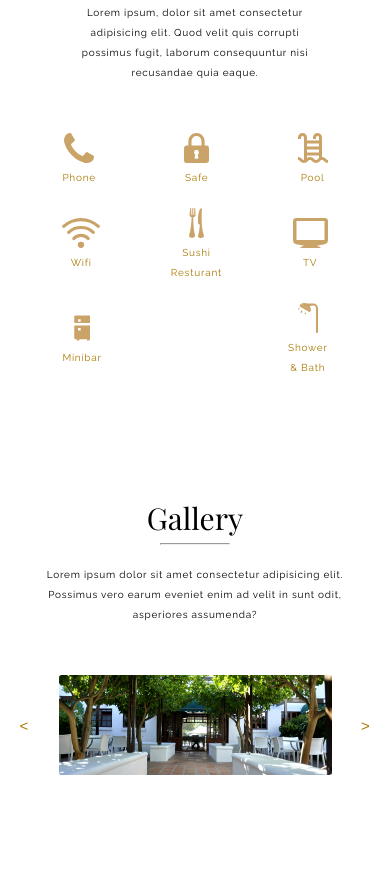
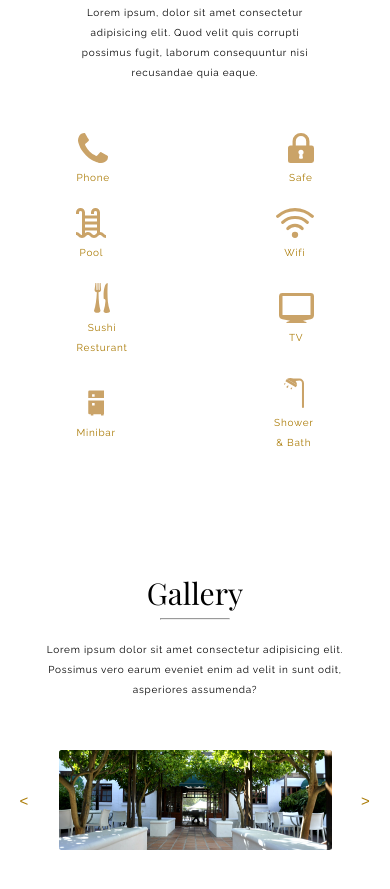
Before and after one commit to ReturnOTDev/Farm-Village-Website, a plain HTML site: page index.html in a window 390 px wide. Shown: the part 1573-2462 px from the top of the page. Drawn offline with nearby package versions, Linux system fonts and the light colour scheme.

Commit message:
icon responsive

```diff
--- a/css/style.scss
+++ b/css/style.scss
@@ -235,7 +235,7 @@ section.landing {
 	flex-wrap: wrap;
 }
 .icon {
-	margin: 0 6vw;
+	padding: 0 12%;
 	display: flex;
 	flex-direction: column;
 	justify-content: center;
```
Also changed, not shown: css/style.css, 1 other file.
